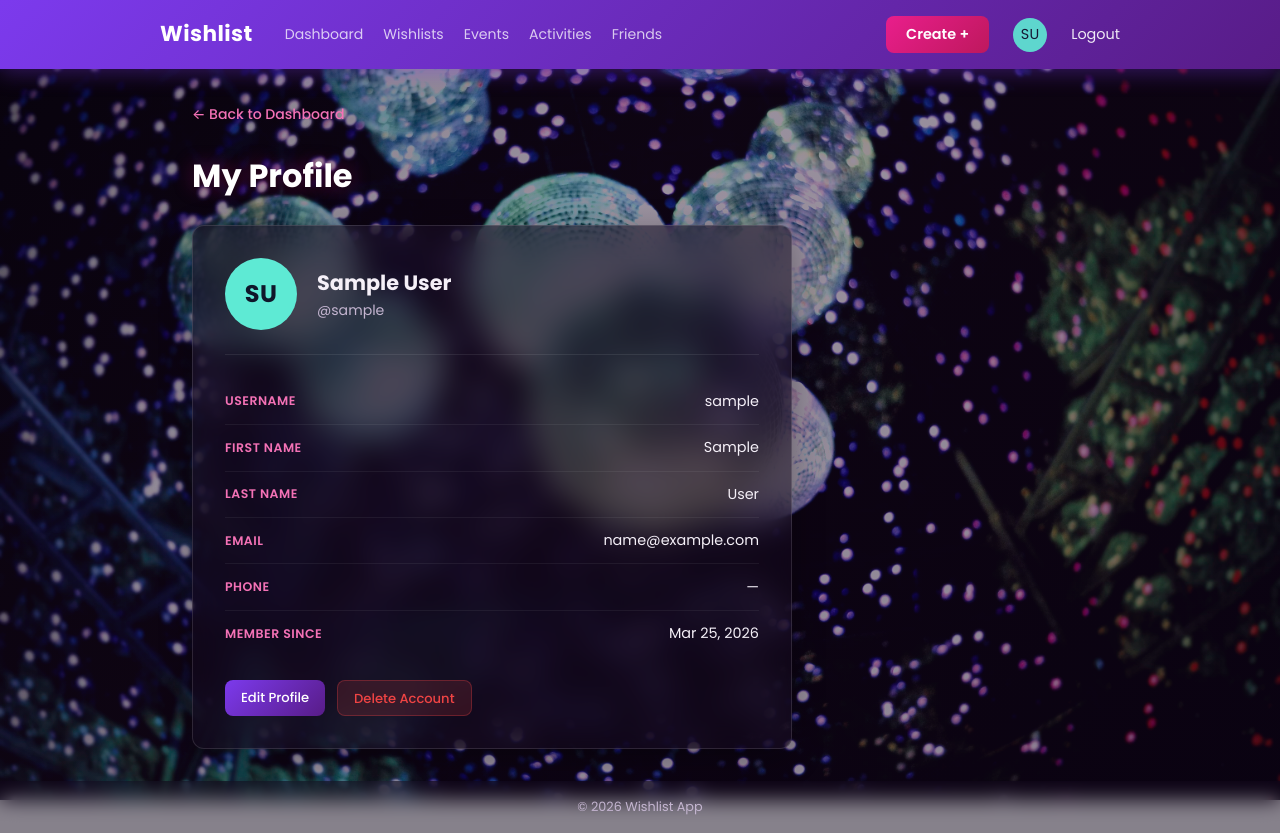
After one commit to dianestephani/wishlist, a Django app: page /profile/ in a window 1280 px wide. The commit adds this page. Run offline with Django 5.2, Linux system fonts and the light colour scheme; the visitor is signed in with stand-in values (Sample User, id 1).

Commit message:
profile edit capability

```diff
--- a/static/css/style.css
+++ b/static/css/style.css
@@ -1344,6 +1344,98 @@ strong {
     font-weight: 600;
 }
 
+/* ===== Nav avatar ===== */
+.nav-avatar {
+    display: flex;
+    align-items: center;
+    justify-content: center;
+    width: 34px;
+    height: 34px;
+    border-radius: 50%;
+    background: #5eead4;
+    color: #0f172a;
+    font-size: 0.72rem;
+    font-weight: 700;
+    text-decoration: none;
+    letter-spacing: 0.02em;
+    transition: box-shadow 0.2s;
+}
+
+.nav-avatar:hover {
+    box-shadow: 0 0 0 3px rgba(94, 234, 212, 0.35);
+    color: #0f172a;
+}
+
+/* ===== Profile ===== */
+.profile-card {
+    background: var(--glass-bg);
+    backdrop-filter: blur(16px);
+    border: 1px solid var(--glass-border);
+    border-radius: var(--radius);
+    box-shadow: var(--glass-shadow);
+    padding: 2rem;
+    max-width: 600px;
+}
+
+.profile-header {
+    display: flex;
+    align-items: center;
+    gap: 1.25rem;
+    margin-bottom: 1.5rem;
+    padding-bottom: 1.5rem;
+    border-bottom: 1px solid rgba(255, 255, 255, 0.08);
+}
+
+.profile-avatar {
+    display: flex;
+    align-items: center;
+    justify-content: center;
+    width: 72px;
+    height: 72px;
+    border-radius: 50%;
+    background: #5eead4;
+    color: #0f172a;
+    font-size: 1.5rem;
+    font-weight: 700;
+    letter-spacing: 0.02em;
+    flex-shrink: 0;
+}
+
+.profile-name h2 {
+    color: var(--text);
+    font-size: 1.3rem;
+}
+
+.profile-username {
+    color: var(--text-muted);
+    font-size: 0.88rem;
+}
+
+.profile-details {
+    margin-bottom: 1.5rem;
+}
+
+.profile-row {
+    display: flex;
+    justify-content: space-between;
+    align-items: center;
+    padding: 0.7rem 0;
+    border-bottom: 1px solid rgba(255, 255, 255, 0.06);
+    font-size: 0.9rem;
+}
+
+.profile-row:last-child {
+    border-bottom: none;
+}
+
+.profile-label {
+    font-size: 0.78rem;
+    font-weight: 600;
+    text-transform: uppercase;
+    letter-spacing: 0.04em;
+    color: var(--pink-light);
+}
+
 /* ===== Friends ===== */
 .friends-search {
     background: var(--glass-bg);
--- a/templates/base.html
+++ b/templates/base.html
@@ -44,7 +44,7 @@
                             <a href="#" onclick="openCreateModal('activity'); return false;">Create Activity</a>
                         </div>
                     </div>
-                    <span class="nav-user">{{ user.username }}</span>
+                    <a href="{% url 'wishlist:profile' %}" class="nav-avatar" title="{{ user.username }}">{{ user.first_name|make_list|first|default:"?" }}{{ user.last_name|make_list|first|default:"" }}</a>
                     <a href="{% url 'wishlist:logout' %}">Logout</a>
                 {% else %}
                     <a href="{% url 'wishlist:login' %}">Login</a>
@@ -68,7 +68,7 @@
                 <a href="#" onclick="openCreateModal('event'); toggleMobileNav(); return false;">Create Event</a>
                 <a href="#" onclick="openCreateModal('activity'); toggleMobileNav(); return false;">Create Activity</a>
                 <div class="mobile-nav-divider"></div>
-                <span class="mobile-nav-user">{{ user.username }}</span>
+                <a href="{% url 'wishlist:profile' %}">My Profile</a>
                 <a href="{% url 'wishlist:logout' %}">Logout</a>
             </div>
             {% else %}
--- /dev/null
+++ b/templates/wishlist/profile.html
@@ -0,0 +1,52 @@
+{% extends "base.html" %}
+
+{% block title %}My Profile - Wishlist{% endblock %}
+
+{% block content %}
+<div class="page-header">
+    <a href="{% url 'wishlist:dashboard' %}" class="back-link">&larr; Back to Dashboard</a>
+    <h1 class="page-title">My Profile</h1>
+</div>
+
+<div class="profile-card">
+    <div class="profile-header">
+        <div class="profile-avatar">{{ user.first_name|make_list|first|default:"?" }}{{ user.last_name|make_list|first|default:"" }}</div>
+        <div class="profile-name">
+            <h2>{{ user.first_name }} {{ user.last_name }}</h2>
+            <p class="profile-username">@{{ user.username }}</p>
+        </div>
+    </div>
+
+    <div class="profile-details">
+        <div class="profile-row">
+            <span class="profile-label">Username</span>
+            <span>{{ user.username }}</span>
+        </div>
+        <div class="profile-row">
+            <span class="profile-label">First Name</span>
+            <span>{{ user.first_name|default:"—" }}</span>
+        </div>
+        <div class="profile-row">
+            <span class="profile-label">Last Name</span>
+            <span>{{ user.last_name|default:"—" }}</span>
+        </div>
+        <div class="profile-row">
+            <span class="profile-label">Email</span>
+            <span>{{ user.email }}</span>
+        </div>
+        <div class="profile-row">
+            <span class="profile-label">Phone</span>
+            <span>{{ user.phone_number|default:"—" }}</span>
+        </div>
+        <div class="profile-row">
+            <span class="profile-label">Member Since</span>
+            <span>{{ user.date_joined|date:"M d, Y" }}</span>
+        </div>
+    </div>
+
+    <div class="detail-actions">
+        <a href="{% url 'wishlist:edit_profile' %}" class="btn-edit">Edit Profile</a>
+        <a href="{% url 'wishlist:delete_account' %}" class="btn-delete">Delete Account</a>
+    </div>
+</div>
+{% endblock %}
--- a/wishlist/urls.py
+++ b/wishlist/urls.py
@@ -23,6 +23,10 @@ urlpatterns = [
     path("item/<int:item_id>/visit-store/", views.visit_store, name="visit_store"),
     path("item/<int:item_id>/purchase/", views.mark_purchased, name="mark_purchased"),
     path("item/<int:item_id>/undo-purchase/", views.undo_purchase, name="undo_purchase"),
+    # Profile
+    path("profile/", views.profile, name="profile"),
+    path("profile/edit/", views.edit_profile, name="edit_profile"),
+    path("profile/delete/", views.delete_account, name="delete_account"),
     # Friends
     path("friends/", views.friends, name="friends"),
     # Events
--- a/wishlist/views.py
+++ b/wishlist/views.py
@@ -5,7 +5,7 @@ from django.contrib.auth.forms import AuthenticationForm
 from django.shortcuts import get_object_or_404, redirect, render
 
 from .email import send_purchased_email, send_undo_email
-from .forms import ActivityForm, EventForm, PurchaseForm, RegistrationForm, UndoPurchaseForm, WishlistForm, WishlistItemForm
+from .forms import ActivityForm, EventForm, ProfileForm, PurchaseForm, RegistrationForm, UndoPurchaseForm, WishlistForm, WishlistItemForm
 from .models import Activity, Event, ItemEvent, ItemView, Purchase, StoreClick, Wishlist, WishlistItem
 
 SORT_OPTIONS = {
@@ -207,6 +207,33 @@ def delete_activity(request, activity_id):
 
 
 @login_required
+def profile(request):
+    return render(request, "wishlist/profile.html")
+
+
+@login_required
+def edit_profile(request):
+    if request.method == "POST":
+        form = ProfileForm(request.POST, instance=request.user)
+        if form.is_valid():
+            form.save()
+            messages.success(request, "Profile updated!")
+            return redirect("wishlist:profile")
+    else:
+        form = ProfileForm(instance=request.user)
+    return render(request, "wishlist/edit_profile.html", {"form": form})
+
+
+@login_required
+def delete_account(request):
+    if request.method == "POST":
+        request.user.delete()
+        messages.info(request, "Your account has been deleted.")
+        return redirect("wishlist:login")
+    return render(request, "wishlist/confirm_delete_account.html")
+
+
+@login_required
 def friends(request):
     return render(request, "wishlist/friends.html")
 
```
Also changed, not shown: templates/wishlist/confirm_delete_account.html (added, +17 -0 lines), templates/wishlist/edit_profile.html (added, +29 -0 lines), wishlist/forms.py (+18 -0 lines), 2 other files.
